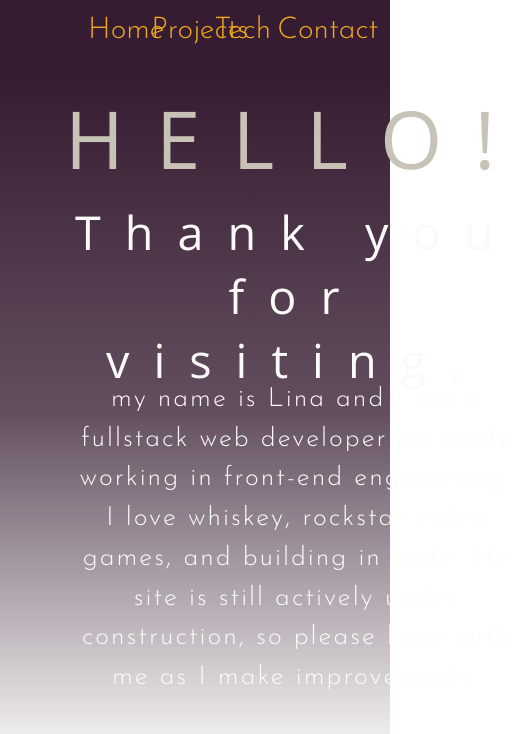
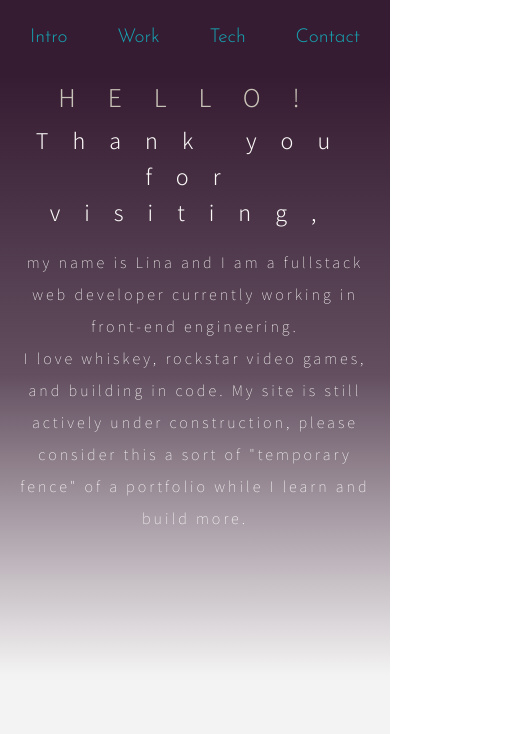
Before and after one commit to ljones87/personal-website, a React app: page / in a window 390 px wide. Shown: the top 734 px of the page, 527 px wide, since content can reach past the window. Built offline with nearby package versions, Linux system fonts and the light colour scheme; a script that the page names is missing; a web font is replaced by a local one.

Commit message:
(feat) change grids to flex boxes and add media queries, mess with color palette, slight improvements

```diff
--- a/app/components/Intro.js
+++ b/app/components/Intro.js
@@ -12,7 +12,8 @@ const Intro = () => {
         my name is Lina and I am a fullstack web developer currently working
         in front-end engineering.<br />
         I love whiskey, rockstar video games, and building in code.
-        My site is still actively under construction, so please bear with me as I make improvements.</p>
+        My site is still actively under construction, please consider this
+        a sort of "temporary fence" of a portfolio while I learn and build more.</p>
       </div>
     </div>
   );
--- a/app/components/Navbar.js
+++ b/app/components/Navbar.js
@@ -3,11 +3,10 @@ import React from 'react';
 const Navbar = () => {
   return (
     <span className="navbar">
-      <span className="H"><a href="#home">Home</a></span>
-      <span className="P"><a href="#projects">Projects</a></span>
+      <span className="H"><a href="#home">Intro</a></span>
+      <span className="P"><a href="#projects">Work</a></span>
       <span className="T"><a href="#tech">Tech</a></span>
       <span className="C"><a href="#contact">Contact</a></span>
-
     </span>
   );
 };
--- a/app/styles/_base.scss
+++ b/app/styles/_base.scss
@@ -14,5 +14,5 @@ body {
 
 a {
   text-decoration: none;
-  color: $orange-1;
+  color: $blue2;
 }
--- a/app/styles/_font-color-palette.scss
+++ b/app/styles/_font-color-palette.scss
@@ -8,9 +8,13 @@ $Julius: 'Julius Sans One', sans-serif;
 $Forum: 'Forum', 'cursive';
 $Josefin: 'Josefin Slab', serif; /*300,400*/
 $JosefinSlab: 'Josefin Sans', sans-serif; /*300,400*/
-
+$Assistant: 'Assistant', sans-serif;
 $SansSerif: 'Open Sans', sans-serif;
 
+$lime: #c6ec2a;
+$lime2: #bce419;
+$blue: #2adbec;
+$blue2: #15a7b5;
 
 $blue-0: rgba( 87, 95,113,1);	// Main blue color */
 $blue-1: rgba( 22, 54,127,1);
--- a/app/styles/_intro.scss
+++ b/app/styles/_intro.scss
@@ -1,46 +1,66 @@
 /*-----------------Intro-----------------*/
 
 .intro {
-
   text-align: center;
   width:  100%;
   background-image: linear-gradient(to bottom, $Maroon, rgba(54, 28, 50, 0.776), rgb(244, 243, 243) );
   background-repeat: no-repeat;
   background-size: 100%;
   z-index: 0;
+  height: 800px;
+  @include breakpoint(600px) {
+    height: 600px;
+  }
 
   .intro-container {
-    display: grid;
-    grid-template-columns: 16.66% auto 16.66%;
-    grid-template-rows: 125px 175px 175px 200px auto;
+    display: flex;
+    flex-flow: column wrap;
+    justify-content: center;
+    align-items: center;
+    padding: 1% 5%;
     z-index: 1;
-    font-size: 40px;
     position: relative;
+    font-family: $Assistant;
     h1 {
-      grid-column: 2/ span 1;
-      grid-row: 1 /span 1;
-      font-family: $SansSerif;
       color: $orange-3;
+      font-size: calc(75px + .8vw);
       letter-spacing: 2rem;
+      margin-bottom: 2%;
       text-transform: uppercase;
       font-weight: 300;
+      @include breakpoint(1200px) {
+        font-size: 10vw;
+      }
+      @include breakpoint(600px) {
+        font-size: 1.7em
+      }
     }
     h3 {
-      grid-column: 2 / span 1;
-      grid-row: 2 / span 1;
-      font-family: $SansSerif;
       color: $orange-4;
       letter-spacing: 1.5rem;
+      line-height: 1.5;
       font-weight: 300;
+      font-size: calc(35px + .275vw);
+      @include breakpoint(1200px) {
+        font-size: calc(15px + 3vw);
+      }
+      @include breakpoint(600px) {
+        font-size: 1.5em
+      }
     }
     p {
-      grid-column: 2 / span 1;
-      grid-row: 3 / span 2;
-      margin-top: 5px;
+      margin-top: 5%;
       color:$yellow-4;
-      letter-spacing: 2px;
-      line-height: 1.5;
-      font-size: calc(25px + .375vw);
+      letter-spacing: 3px;
+      line-height: 2;
+      font-size: calc(20px + .575vw);
+      @include breakpoint(1200px) {
+        font-size: calc(10px + 2vw);
+      }
+      @include breakpoint(600px) {
+        font-size: 1em;
+        font-weight: 200;
+      }
     }
   }
 }
--- a/app/styles/_navbar.scss
+++ b/app/styles/_navbar.scss
@@ -1,32 +1,27 @@
 .navbar {
-  display: grid;
-  grid-template-columns: repeat(6, 16.6%);
-  grid-template-rows: 20px;
+  display: flex;
+  flex-direction: row;
+  align-items: center;
+  justify-content: space-around;
   position: relative;
   padding: 1.3% ;
-  color: $orange-1;
   background-color: $Maroon;
   height: 75px;
   z-index: 5;
   span {
     margin: 10px 20px;
-    font-size: 30px;
-    grid-row: 1 / span 1;
+    font-size: 2.3em;
     text-align: center;
+
+    @include breakpoint(1200px) {
+      font-size: 4vw;
+    }
+    @include breakpoint(600px) {
+      margin: 10px;
+      font-size: 1.2em;
+    }
     &:hover {
       text-decoration: underline;
     }
-    &.H {
-     grid-column: 2 / span 1;
-    }
-    &.P {
-      grid-column: 3 / span 1;
-    }
-    &.T {
-      grid-column: 4 / span 1;
-    }
-    &.C {
-      grid-column: 5 / span 1
-    }
   }
 }
--- a/app/styles/_projects.scss
+++ b/app/styles/_projects.scss
@@ -13,7 +13,7 @@ section {
     letter-spacing: .2em;
     text-transform: uppercase;
     padding: 50px 50px 50px 65px;
-    color: $orange-1;
+    color: $blue2;
   }
   &.project-section {
     min-height: 100vh;
--- a/app/styles/_tech.scss
+++ b/app/styles/_tech.scss
@@ -74,7 +74,7 @@ $dev: dev;
   .tech-header {
     grid-area: header;
     font-family: $SansSerif;
-    color: $orange-1;
+    color: $blue2;
     font-size: calc(28px + .575vw);
     font-weight: 300;
     text-transform: uppercase;
@@ -96,8 +96,8 @@ $dev: dev;
     margin: 3% 0;
     .underline {
       height: 2px;
-      width: 100%;
-      background: linear-gradient(to right, $purple-1, $orange-1)
+      width: 50%;
+      background: linear-gradient(to left, $blue, $lime, $Maroon)
     }
     @include breakpoint(500px) {
       font-size: 1.1em;
--- a/app/styles/index.scss
+++ b/app/styles/index.scss
@@ -1,9 +1,9 @@
 @import
+  'keyframes_mixins',
   'font-color-palette',
   'base',
+  'navbar',
   'intro',
-  'keyframes_mixins',
-  'navbar',
   'projects',
   'tech',
   'contact',
--- a/index.html
+++ b/index.html
@@ -5,9 +5,9 @@
     <meta name='viewport' content='width=device-width initial-scale=1.0'>
     <title>Jonesy Builds</title>
 
-    <link rel="Shortcut icon" href="https://ljonesportfolio-xc90.firebaseapp.com/favicon.png">
+    <link rel="Shortcut icon" href="/favicon.png">
 
-    <link href="https://fonts.googleapis.com/css?family=Forum|Josefin+Sans:300,400|Josefin+Slab:300,400|Julius+Sans+One|Open+Sans:300,400" rel="stylesheet">
+    <link href="https://fonts.googleapis.com/css?family=Forum|Josefin+Sans:300,400|Josefin+Slab:300,400|Julius+Sans+One|Open+Sans:300,400|Assistant:200,300,400" rel="stylesheet">
 
      <!---Babel-->
     <link rel="stylesheet" href="https://cdn.rawgit.com/konpa/devicon/df6431e323547add1b4cf45992913f15286456d3/devicon.min.css">
@@ -71,5 +71,5 @@
   </head>
   <body>
     <div id="app"></div>
-<script type="text/javascript" src="/bundle.js"></script></body>
+<script type="text/javascript" src="/bundle.js"></script><script type="text/javascript" src="/bundle.js"></script></body>
 </html>
```
